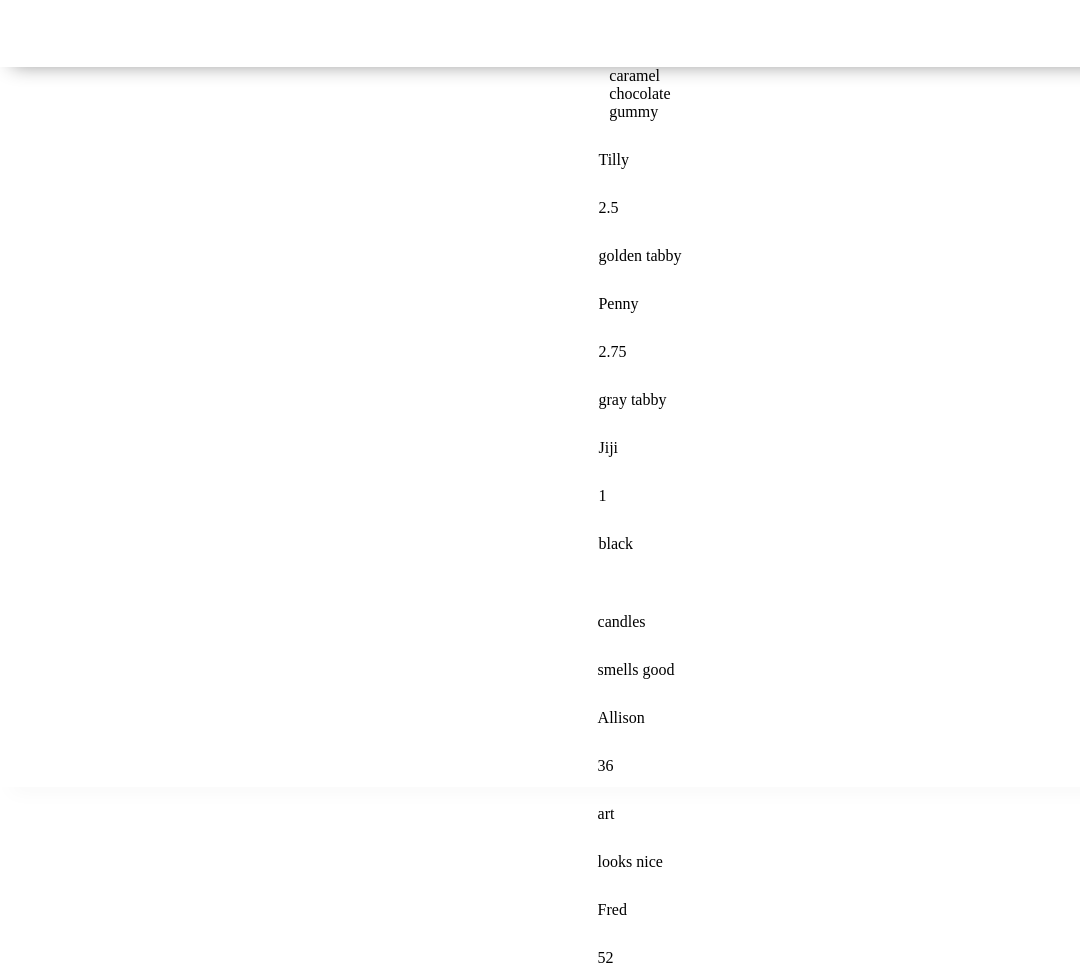
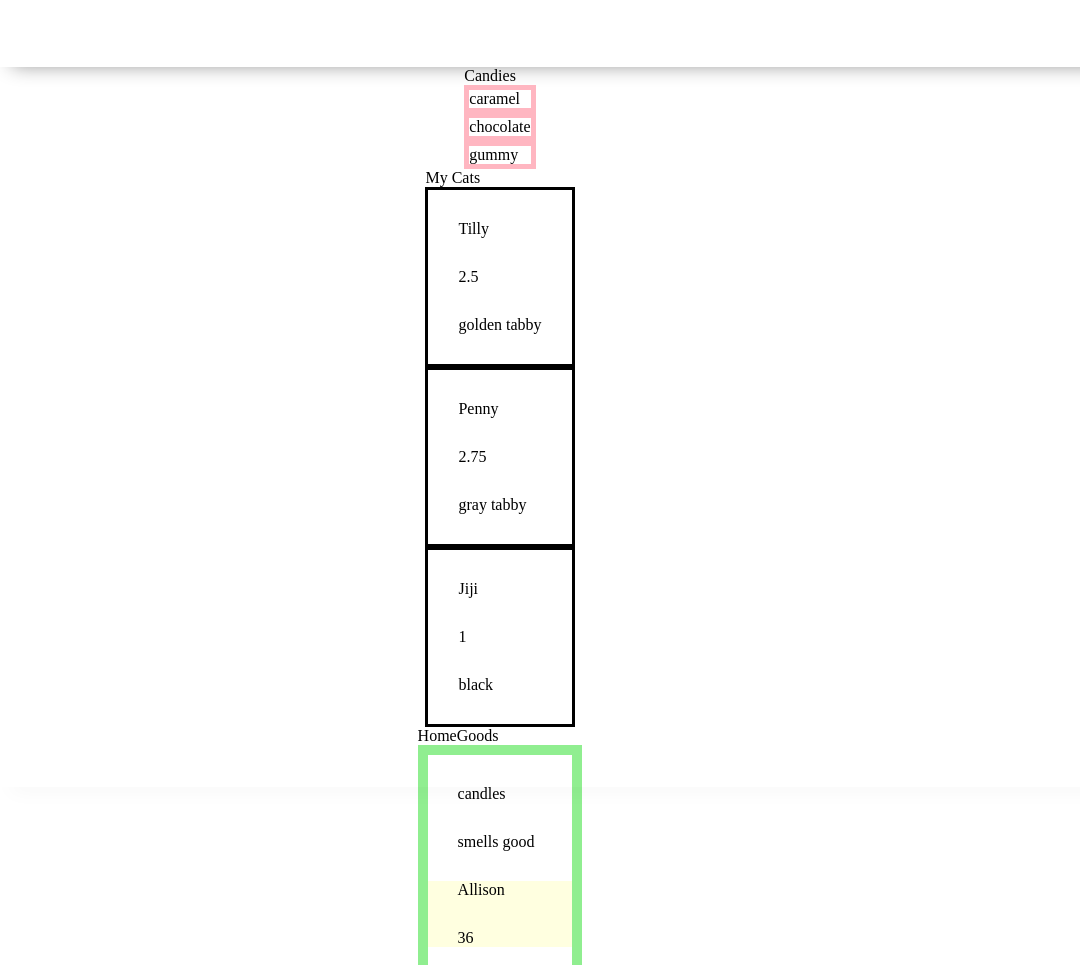
Before and after one commit to ClareMcDonald/display-a-list-practice, a website with bundled scripts: page index.html in a window 1280 px wide. Shown: the part 13-978 px from the top of the page, 0-1080 px from the left. Built offline with nearby package versions, Linux system fonts and the light colour scheme.

Commit message:
add styling

```diff
--- a/index.html
+++ b/index.html
@@ -22,10 +22,10 @@
     </header>
     <main>
         <section class="main-section">
-            <div id="candies-list"></div>
-            <div id="my-cats-list"></div>
-            <div id="homegoods-list"></div>
-            <div id="posts-list"></div>
+            <div id="candies-list">Candies</div>
+            <div id="my-cats-list">My Cats</div>
+            <div id="homegoods-list">HomeGoods</div>
+            <div id="posts-list">Posts</div>
         </section>
     </main>
     <footer>
--- a/render-candy.js
+++ b/render-candy.js
@@ -1,7 +1,7 @@
 export function renderCandy(candyItem) {
     const div = document.createElement('div');
 
-    div.classList.add = 'candy';
+    div.classList.add('candy');
     div.textContent = candyItem;
 
     return div;
--- a/render-homegood.js
+++ b/render-homegood.js
@@ -6,8 +6,8 @@ export function renderHomegood(homegoodItem) {
     const nameEl = document.createElement('p');
     const ageEl = document.createElement('p');
 
-    homegoodEl.classList.add = 'homegood';
-    makerEl.classList.add = 'maker';
+    homegoodEl.classList.add('homegood');
+    makerEl.classList.add('maker');
 
     typeEl.textContent = homegoodItem.type;
     purposeEl.textContent = homegoodItem.purpose;
--- a/render-my-cats.js
+++ b/render-my-cats.js
@@ -4,7 +4,7 @@ export function renderMyCats(catItem) {
     const ageEl = document.createElement('p');
     const colorEl = document.createElement('p');
 
-    catEl.classList.add = 'cats';
+    catEl.classList.add('cats');
 
 
     nameEl.textContent = catItem.name;
--- a/render-post.js
+++ b/render-post.js
@@ -6,7 +6,7 @@ export function renderPost(postItem) {
     const replyTwoEl = document.createElement('p');
     const replyThreeEl = document.createElement('p');
 
-    postDiv.classList.add = 'post';
+    postDiv.classList.add('post');
 
     questionEl.textContent = postItem.question;
     userEl.textContent = postItem.user;
--- a/styles/style.css
+++ b/styles/style.css
@@ -24,10 +24,7 @@ body {
 
 main {
     display: flex;
-    flex-direction: column;
-    justify-content: center;
-    align-items: center;
-    margin-bottom: calc(var(--footer-height));
+    flex-direction: row;
 }
 
 section {
@@ -111,3 +108,27 @@ footer {
     }
 
   }
+
+  .candy {
+      border: solid;
+      border-color: lightpink;
+      border-width: 5px;
+  }
+
+  .cats {
+      border-width: 10px;
+      border-color: brown;
+      border: solid;
+  }
+
+  .homegood {
+    border: solid lightgreen 10px;
+  }
+
+.maker {
+    background-color: lightyellow;
+}
+
+.post {
+    background-color: cyan;
+}
```
